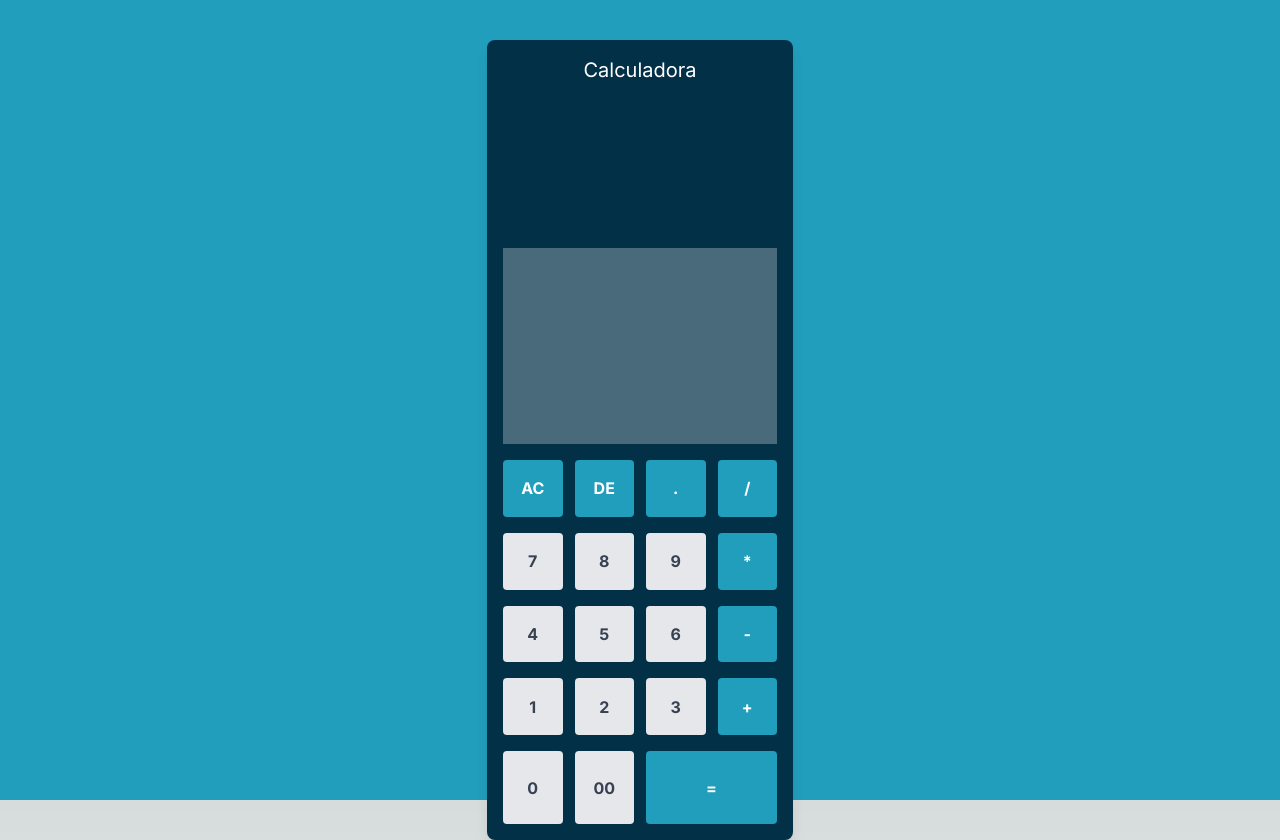
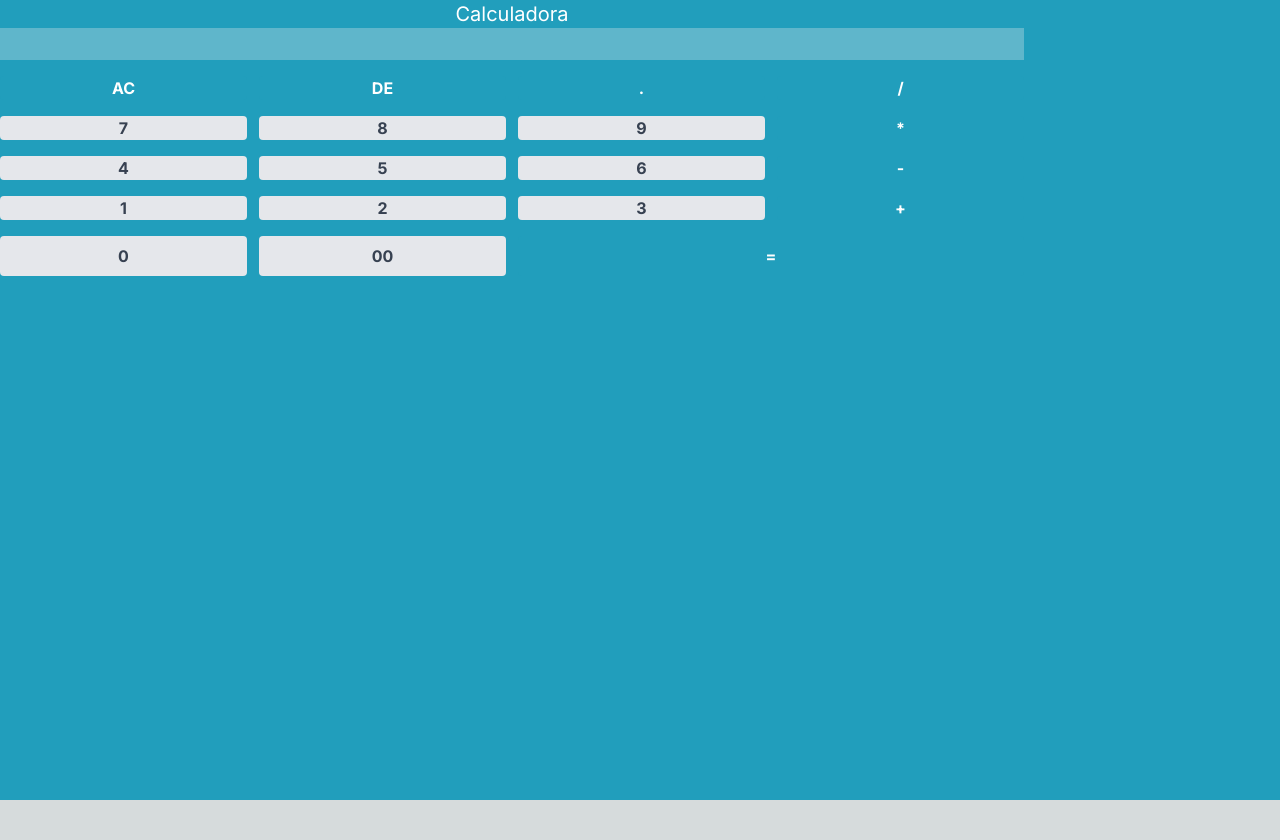
Before and after one commit to akdm77/calculator, a Next.js app: page / in a window 1280 px wide. After the commit the page ends 800 px from the top, so only its background shows below. Built offline with nearby package versions, Linux system fonts and the light colour scheme.

Commit message:
third commit

```diff
--- a/src/app/page.tsx
+++ b/src/app/page.tsx
@@ -30,8 +30,8 @@ export default function Home() {
 
 
   return (
-    <main className="flex h-screen  bg-[#219ebc]">
-      <div className="grid min-w-56 xl:w-auto lg:w-auto md:w-auto sm:h-screen sm:w-screen  bg-[#023047] h-2/3 w-6/12 mx-auto mt-10 p-4 rounded-lg shadow-lg">
+    <main className="container flex h-screen  bg-[#219ebc]">
+      <div className="md:container md:mx-auto rounded-lg ">
        <h1 className=" text-center max-w-5xl text-white text-xl" >Calculadora</h1>
        <input className=" w-full max-w-5xl text-right border-white py-1 px-5 text-2x1 text-white" type="text" value={display}  disabled/>
        <div className="grid max-w-5xl grid-cols-4 gap-y-4 gap-x-3 mt-4">
```
